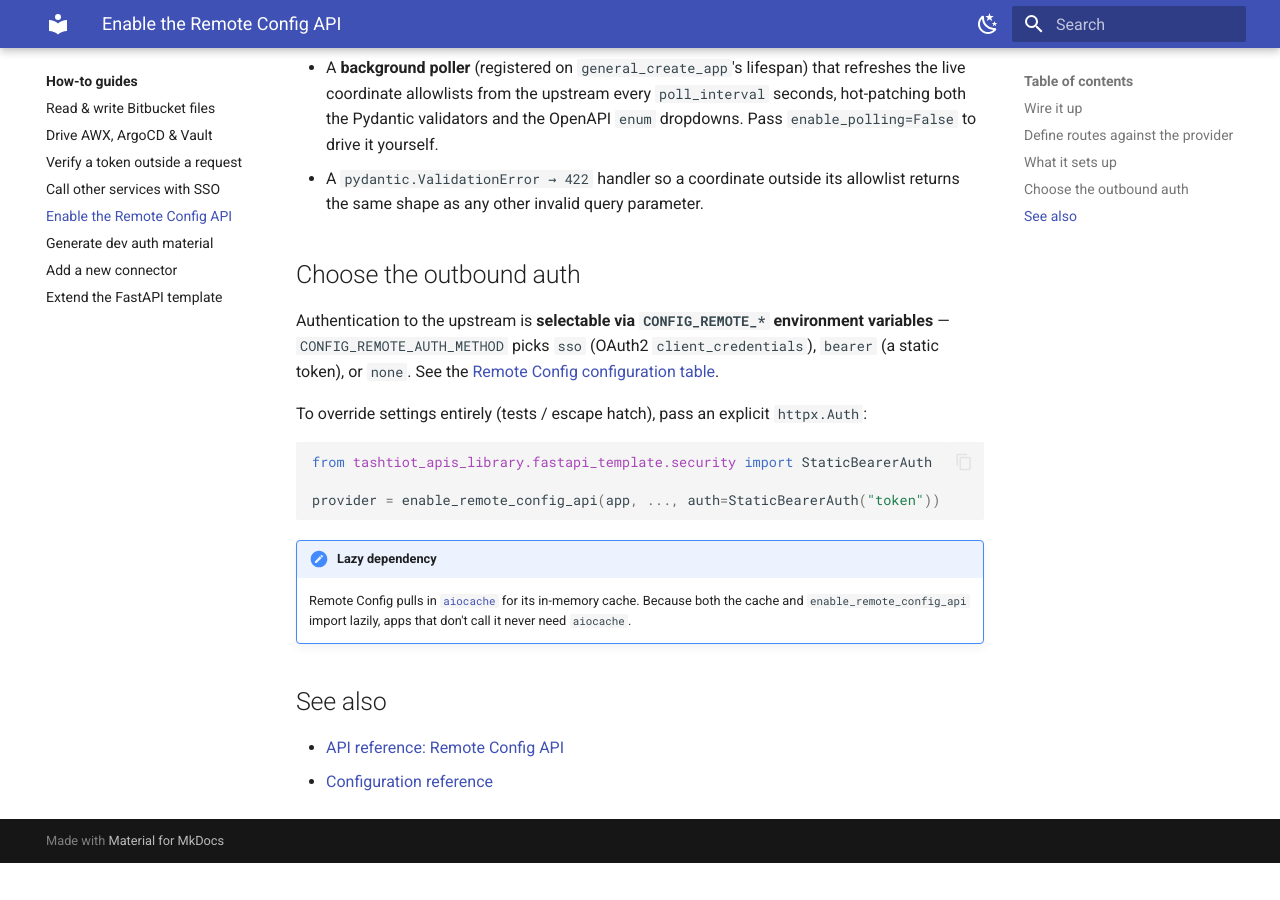
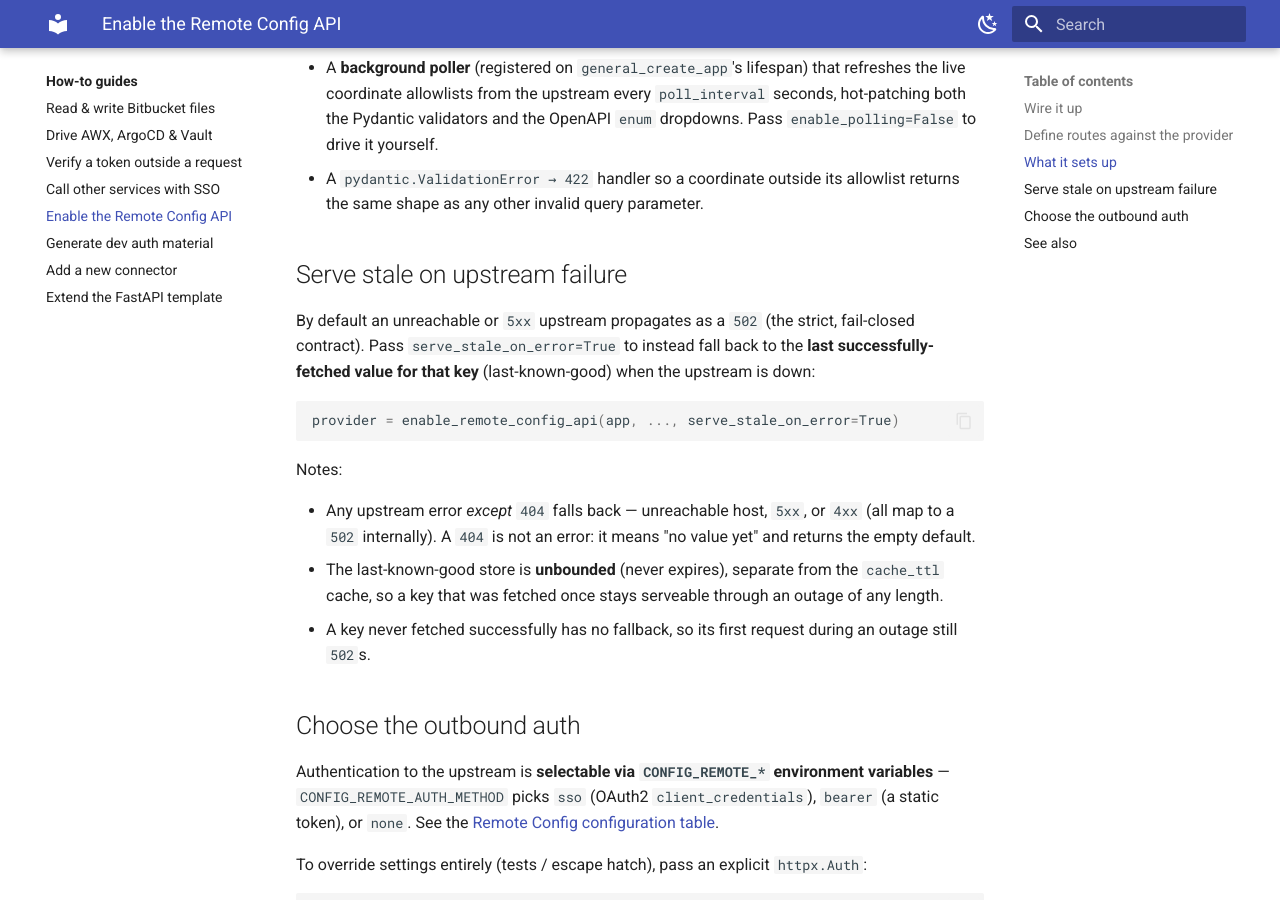
Before and after one commit to Platform-Infra-Org/apis-library, an MkDocs documentation site: the page built from docs/how-to/enable-remote-config-api.md, in a window 1280 px wide and 900 px high, scrolled down 1575 px. Built offline with MkDocs 1.6.1 and Material for MkDocs 9.7.7, drawn with Linux system fonts in a browser that asks for light colours; before the commit the page ends 2438 px from its top, so only the background shows below that.

Commit message:
docs(config-api): document serve_stale_on_error fallback
Co-Authored-By: Claude Opus 4.8 (1M context) <noreply@anthropic.com>

````diff
--- a/docs/how-to/enable-remote-config-api.md
+++ b/docs/how-to/enable-remote-config-api.md
@@ -70,6 +70,25 @@ hierarchy (`coordinates`: space → network → region → island → sorted env
 - A `pydantic.ValidationError → 422` handler so a coordinate outside its allowlist returns the same
   shape as any other invalid query parameter.
 
+## Serve stale on upstream failure
+
+By default an unreachable or `5xx` upstream propagates as a `502` (the strict, fail-closed contract).
+Pass `serve_stale_on_error=True` to instead fall back to the **last successfully-fetched value for
+that key** (last-known-good) when the upstream is down:
+
+```python
+provider = enable_remote_config_api(app, ..., serve_stale_on_error=True)
+```
+
+Notes:
+
+- Any upstream error *except* `404` falls back — unreachable host, `5xx`, or `4xx` (all map to a
+  `502` internally). A `404` is not an error: it means "no value yet" and returns the empty default.
+- The last-known-good store is **unbounded** (never expires), separate from the `cache_ttl` cache, so
+  a key that was fetched once stays serveable through an outage of any length.
+- A key never fetched successfully has no fallback, so its first request during an outage still
+  `502`s.
+
 ## Choose the outbound auth
 
 Authentication to the upstream is **selectable via `CONFIG_REMOTE_*` environment variables** —
````
